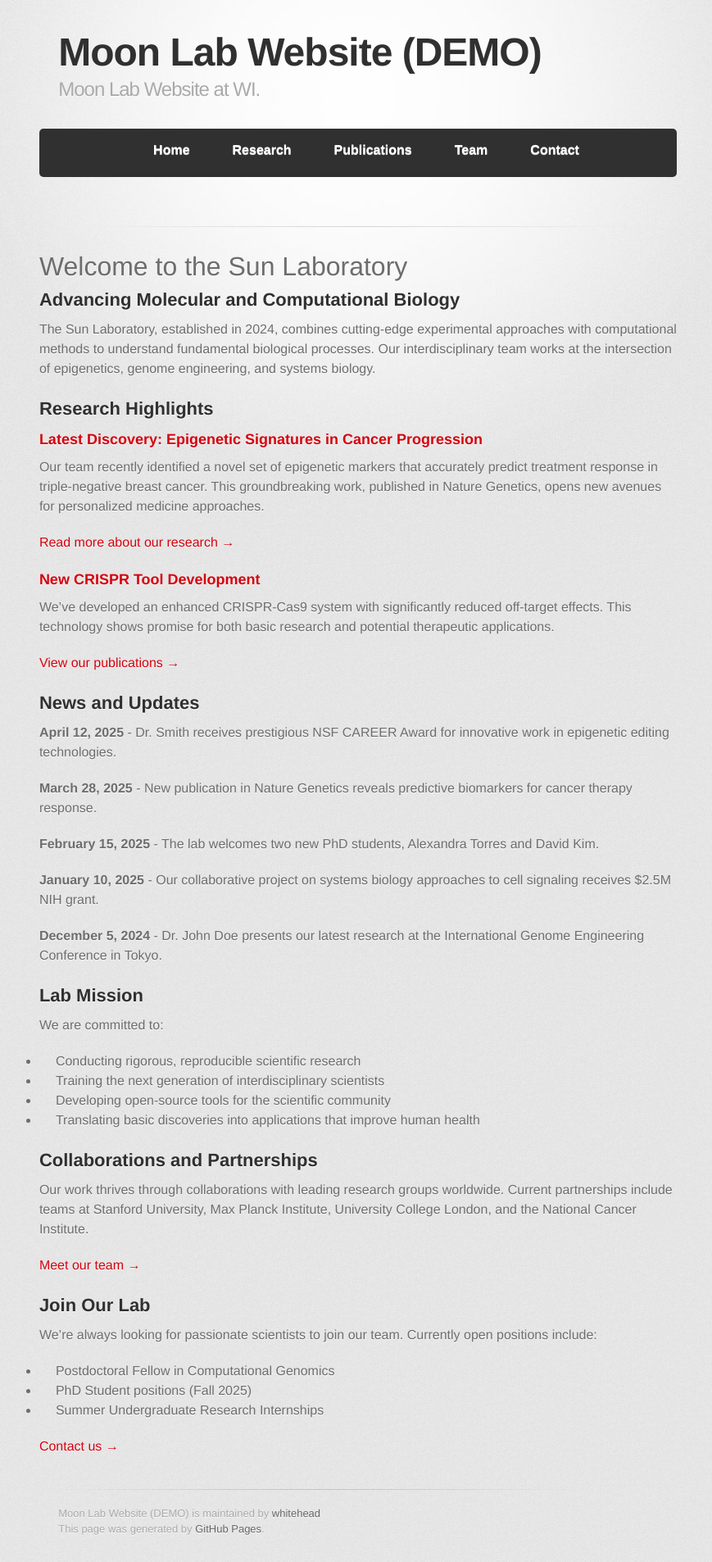
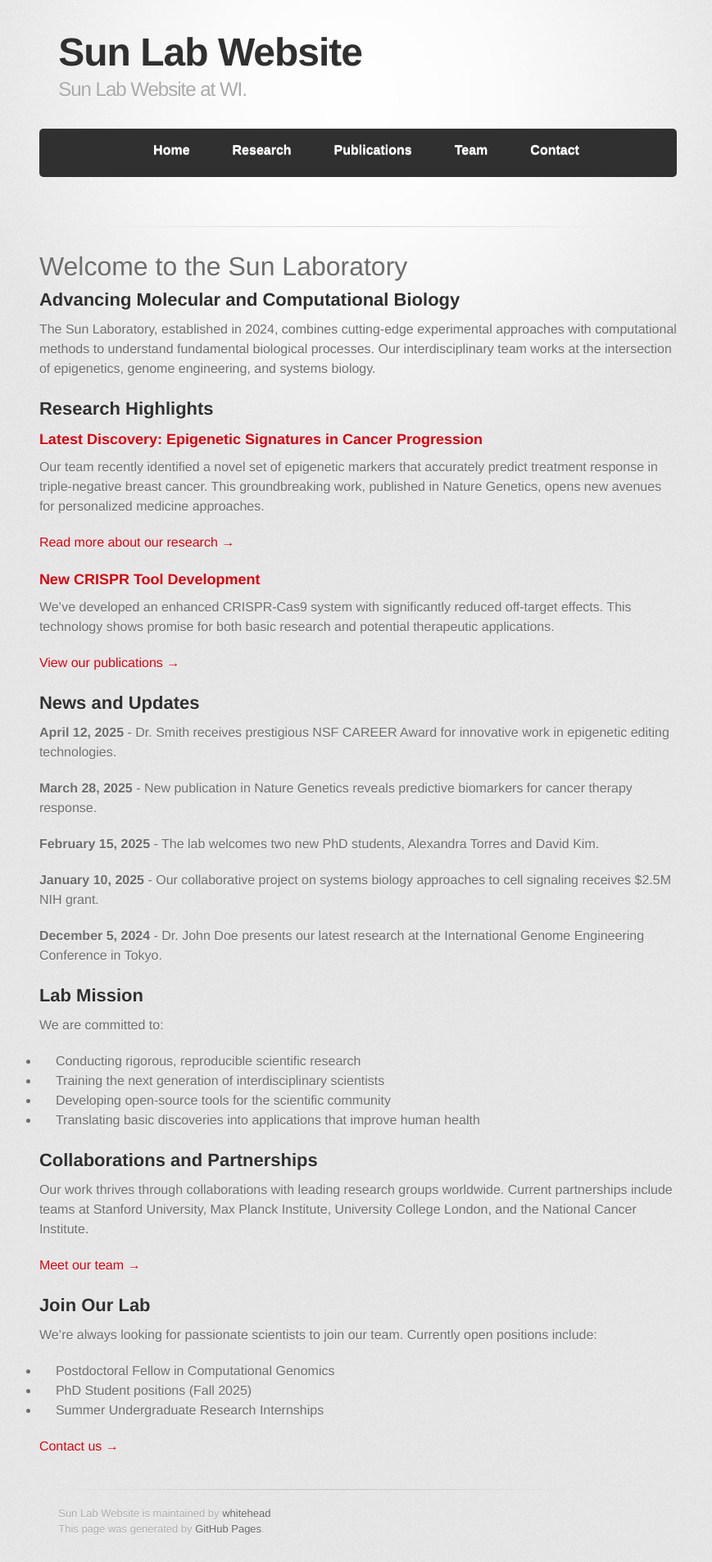
Before and after one commit to whitehead/SunLab, a Jekyll site: the page built from lab-website/index.md, in a window 1280 px wide. Shown: the whole page at 82% size, without its empty margins (171-1040 px from the left). Built offline with Jekyll 4.4.1, drawn with Linux system fonts in a browser that asks for light colours; some web fonts are replaced.

Commit message:
Update _config.yml

```diff
--- a/lab-website/_config.yml
+++ b/lab-website/_config.yml
@@ -1,5 +1,5 @@
-title: Moon Lab Website (DEMO)
-description: Moon Lab Website at WI.
+title: Sun Lab Website
+description: Sun Lab Website at WI.
 show_downloads: false
 google_analytics:
 theme: jekyll-theme-tactile
```
